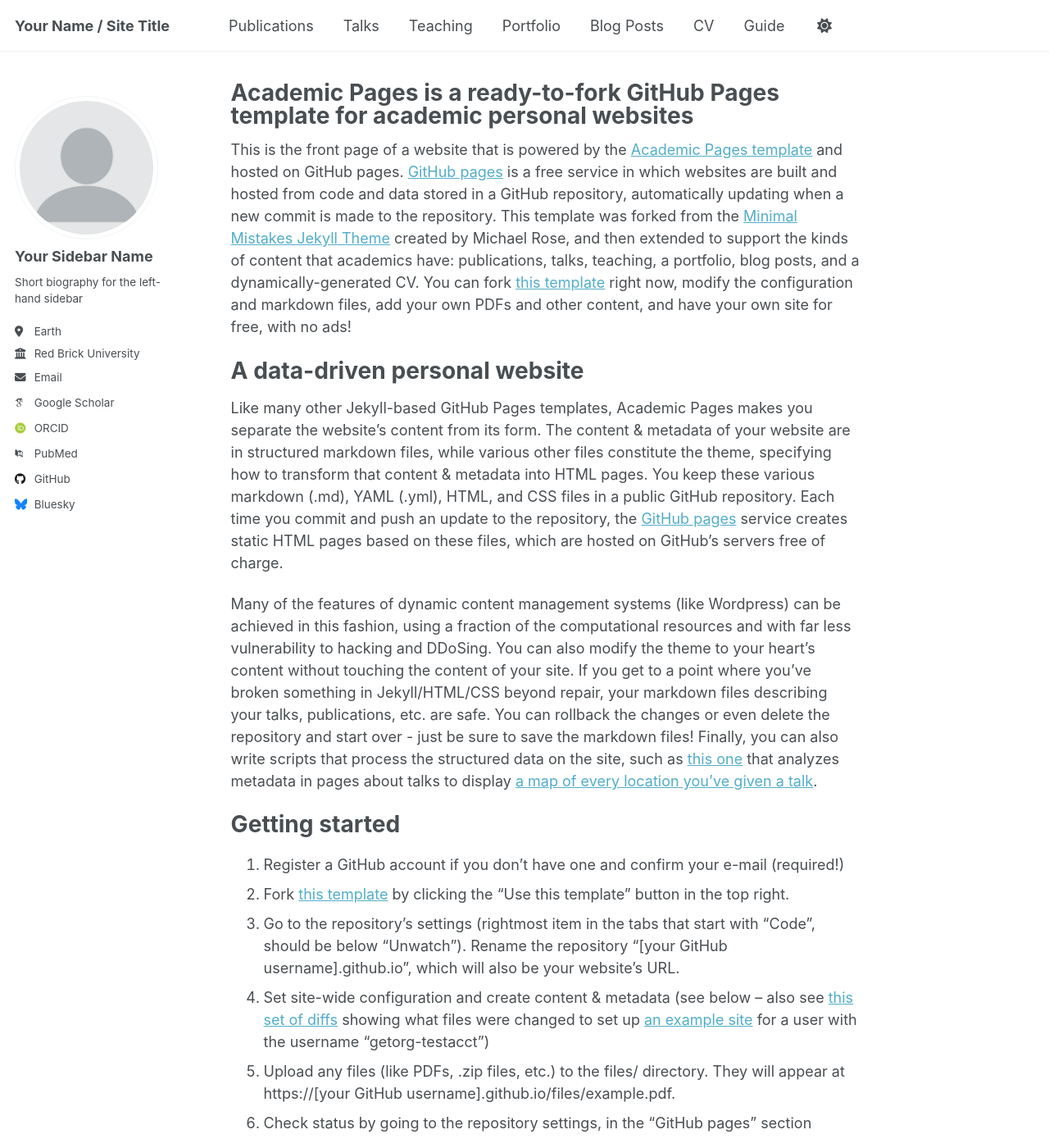
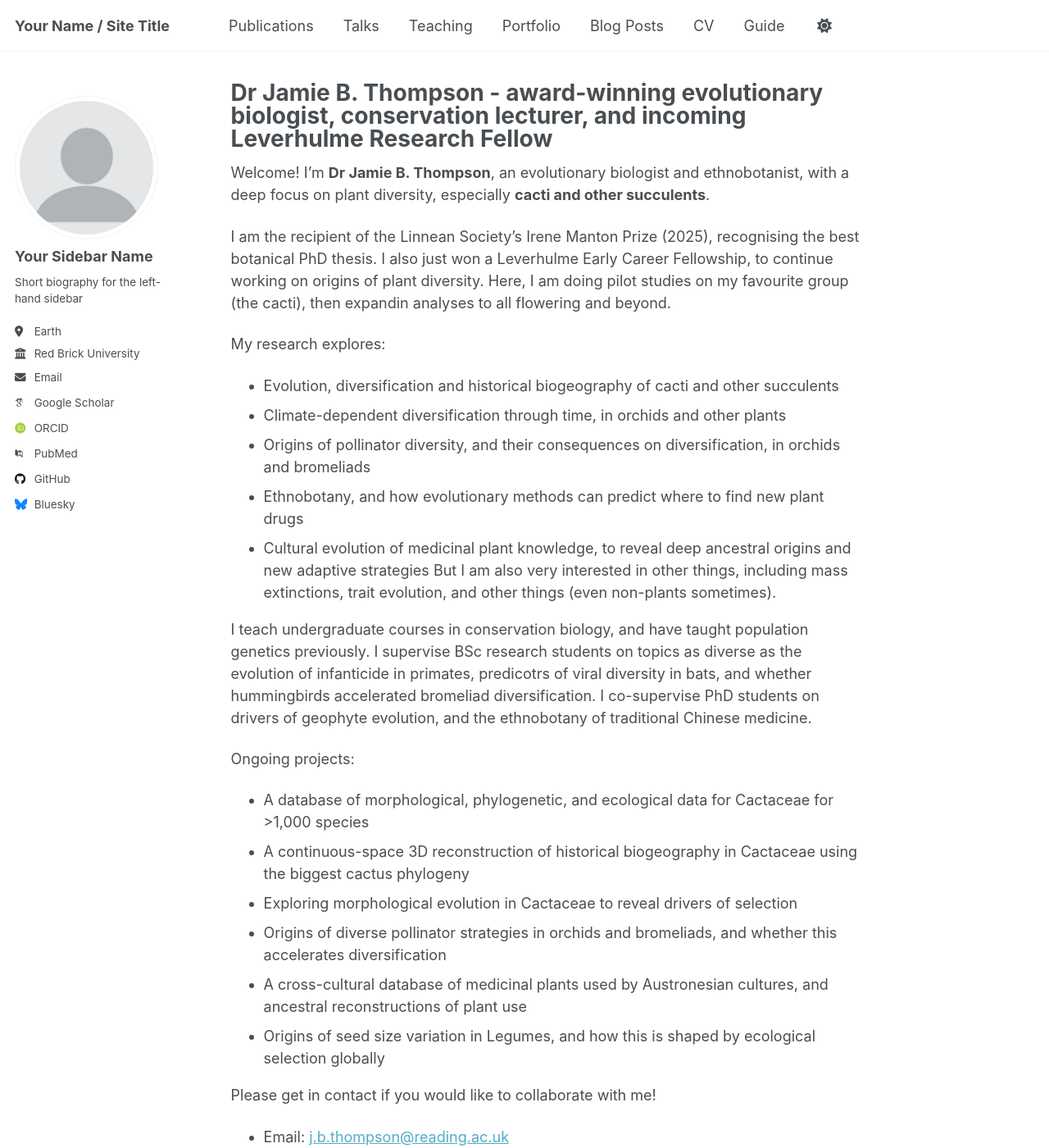
Before and after one commit to jamie-thompson/jamie-thompson.github.io, a Jekyll site: the page built from _pages/about.md, in a window 1280 px wide and 1400 px high. Shown: the whole window at 82% size. Built offline with Jekyll 4.4.1, drawn with Linux system fonts in a browser that asks for light colours; some web fonts are replaced; some of the changed text lies outside the part shown.

Commit message:
Update about.md

```diff
--- a/_pages/about.md
+++ b/_pages/about.md
@@ -1,49 +1,35 @@
 ---
 permalink: /
-title: "Academic Pages is a ready-to-fork GitHub Pages template for academic personal websites"
+title: "Dr Jamie B. Thompson - award-winning evolutionary biologist, conservation lecturer, and incoming Leverhulme Research Fellow"
 author_profile: true
 redirect_from:
   - /about/
   - /about.html
 ---
 
-This is the front page of a website that is powered by the [Academic Pages template](https://github.com/academicpages/academicpages.github.io) and hosted on GitHub pages. [GitHub pages](https://pages.github.com) is a free service in which websites are built and hosted from code and data stored in a GitHub repository, automatically updating when a new commit is made to the repository. This template was forked from the [Minimal Mistakes Jekyll Theme](https://mmistakes.github.io/minimal-mistakes/) created by Michael Rose, and then extended to support the kinds of content that academics have: publications, talks, teaching, a portfolio, blog posts, and a dynamically-generated CV. You can fork [this template](https://github.com/academicpages/academicpages.github.io) right now, modify the configuration and markdown files, add your own PDFs and other content, and have your own site for free, with no ads!
+Welcome! I’m **Dr Jamie B. Thompson**, an evolutionary biologist and ethnobotanist, with a deep focus on plant diversity, especially **cacti and other succulents**.
 
-A data-driven personal website
-======
-Like many other Jekyll-based GitHub Pages templates, Academic Pages makes you separate the website's content from its form. The content & metadata of your website are in structured markdown files, while various other files constitute the theme, specifying how to transform that content & metadata into HTML pages. You keep these various markdown (.md), YAML (.yml), HTML, and CSS files in a public GitHub repository. Each time you commit and push an update to the repository, the [GitHub pages](https://pages.github.com/) service creates static HTML pages based on these files, which are hosted on GitHub's servers free of charge.
+I am the recipient of the Linnean Society's Irene Manton Prize (2025), recognising the best botanical PhD thesis.  I also just won a Leverhulme Early Career Fellowship, to continue working on origins of plant diversity.  Here, I am doing pilot studies on my favourite group (the cacti), then expandin analyses to all flowering and beyond.
 
-Many of the features of dynamic content management systems (like Wordpress) can be achieved in this fashion, using a fraction of the computational resources and with far less vulnerability to hacking and DDoSing. You can also modify the theme to your heart's content without touching the content of your site. If you get to a point where you've broken something in Jekyll/HTML/CSS beyond repair, your markdown files describing your talks, publications, etc. are safe. You can rollback the changes or even delete the repository and start over - just be sure to save the markdown files! Finally, you can also write scripts that process the structured data on the site, such as [this one](https://github.com/academicpages/academicpages.github.io/blob/master/talkmap.ipynb) that analyzes metadata in pages about talks to display [a map of every location you've given a talk](https://academicpages.github.io/talkmap.html).
+My research explores:
+- Evolution, diversification and historical biogeography of cacti and other succulents
+- Climate-dependent diversification through time, in orchids and other plants
+- Origins of pollinator diversity, and their consequences on diversification, in orchids and bromeliads
+- Ethnobotany, and how evolutionary methods can predict where to find new plant drugs
+- Cultural evolution of medicinal plant knowledge, to reveal deep ancestral origins and new adaptive strategies
+But I am also very interested in other things, including mass extinctions, trait evolution, and other things (even non-plants sometimes).
 
-Getting started
-======
-1. Register a GitHub account if you don't have one and confirm your e-mail (required!)
-1. Fork [this template](https://github.com/academicpages/academicpages.github.io) by clicking the "Use this template" button in the top right.
-1. Go to the repository's settings (rightmost item in the tabs that start with "Code", should be below "Unwatch"). Rename the repository "[your GitHub username].github.io", which will also be your website's URL.
-1. Set site-wide configuration and create content & metadata (see below -- also see [this set of diffs](http://archive.is/3TPas) showing what files were changed to set up [an example site](https://getorg-testacct.github.io) for a user with the username "getorg-testacct")
-1. Upload any files (like PDFs, .zip files, etc.) to the files/ directory. They will appear at https://[your GitHub username].github.io/files/example.pdf.
-1. Check status by going to the repository settings, in the "GitHub pages" section
+I teach undergraduate courses in conservation biology, and have taught population genetics previously.  I supervise BSc research students on topics as diverse as the evolution of infanticide in primates, predicotrs of viral diversity in bats, and whether hummingbirds accelerated bromeliad diversification.  I co-supervise PhD students on drivers of geophyte evolution, and the ethnobotany of traditional Chinese medicine.
 
-Site-wide configuration
-------
-The main configuration file for the site is in the base directory in [_config.yml](https://github.com/academicpages/academicpages.github.io/blob/master/_config.yml), which defines the content in the sidebars and other site-wide features. You will need to replace the default variables with ones about yourself and your site's github repository. The configuration file for the top menu is in [_data/navigation.yml](https://github.com/academicpages/academicpages.github.io/blob/master/_data/navigation.yml). For example, if you don't have a portfolio or blog posts, you can remove those items from that navigation.yml file to remove them from the header.
+Ongoing projects:
+- A database of morphological, phylogenetic, and ecological data for Cactaceae for >1,000 species
+- A continuous-space 3D reconstruction of historical biogeography in Cactaceae using the biggest cactus phylogeny
+- Exploring morphological evolution in Cactaceae to reveal drivers of selection
+- Origins of diverse pollinator strategies in orchids and bromeliads, and whether this accelerates diversification
+- A cross-cultural database of medicinal plants used by Austronesian cultures, and ancestral reconstructions of plant use
+- Origins of seed size variation in Legumes, and how this is shaped by ecological selection globally
 
-Create content & metadata
-------
-For site content, there is one markdown file for each type of content, which are stored in directories like _publications, _talks, _posts, _teaching, or _pages. For example, each talk is a markdown file in the [_talks directory](https://github.com/academicpages/academicpages.github.io/tree/master/_talks). At the top of each markdown file is structured data in YAML about the talk, which the theme will parse to do lots of cool stuff. The same structured data about a talk is used to generate the list of talks on the [Talks page](https://academicpages.github.io/talks), each [individual page](https://academicpages.github.io/talks/2012-03-01-talk-1) for specific talks, the talks section for the [CV page](https://academicpages.github.io/cv), and the [map of places you've given a talk](https://academicpages.github.io/talkmap.html) (if you run this [python file](https://github.com/academicpages/academicpages.github.io/blob/master/talkmap.py) or [Jupyter notebook](https://github.com/academicpages/academicpages.github.io/blob/master/talkmap.ipynb), which creates the HTML for the map based on the contents of the _talks directory).
-
-**Markdown generator**
-
-The repository includes [a set of Jupyter notebooks](https://github.com/academicpages/academicpages.github.io/tree/master/markdown_generator
-) that converts a CSV containing structured data about talks or presentations into individual markdown files that will be properly formatted for the Academic Pages template. The sample CSVs in that directory are the ones I used to create my own personal website at stuartgeiger.com. My usual workflow is that I keep a spreadsheet of my publications and talks, then run the code in these notebooks to generate the markdown files, then commit and push them to the GitHub repository.
-
-How to edit your site's GitHub repository
-------
-Many people use a git client to create files on their local computer and then push them to GitHub's servers. If you are not familiar with git, you can directly edit these configuration and markdown files directly in the github.com interface. Navigate to a file (like [this one](https://github.com/academicpages/academicpages.github.io/blob/master/_talks/2012-03-01-talk-1.md) and click the pencil icon in the top right of the content preview (to the right of the "Raw | Blame | History" buttons). You can delete a file by clicking the trashcan icon to the right of the pencil icon. You can also create new files or upload files by navigating to a directory and clicking the "Create new file" or "Upload files" buttons.
-
-Example: editing a markdown file for a talk
-![Editing a markdown file for a talk](/images/editing-talk.png)
-
-For more info
-------
-More info about configuring Academic Pages can be found in [the guide](https://academicpages.github.io/markdown/), the [growing wiki](https://github.com/academicpages/academicpages.github.io/wiki), and you can always [ask a question on GitHub](https://github.com/academicpages/academicpages.github.io/discussions). The [guides for the Minimal Mistakes theme](https://mmistakes.github.io/minimal-mistakes/docs/configuration/) (which this theme was forked from) might also be helpful.
+Please get in contact if you would like to collaborate with me!
+- Email: [j.b.thompson@reading.ac.uk](mailto:j.b.thompson@reading.ac.uk)
+- ORCID: [0000-0003-3784-5261](https://orcid.org/0000-0003-3784-5261)
+- [Google Scholar]([https://scholar.google.co.uk/citations?user=eov5rNsAAAAJ&hl=en](https://scholar.google.co.uk/citations?user=eov5rNsAAAAJ&hl=en))
```
